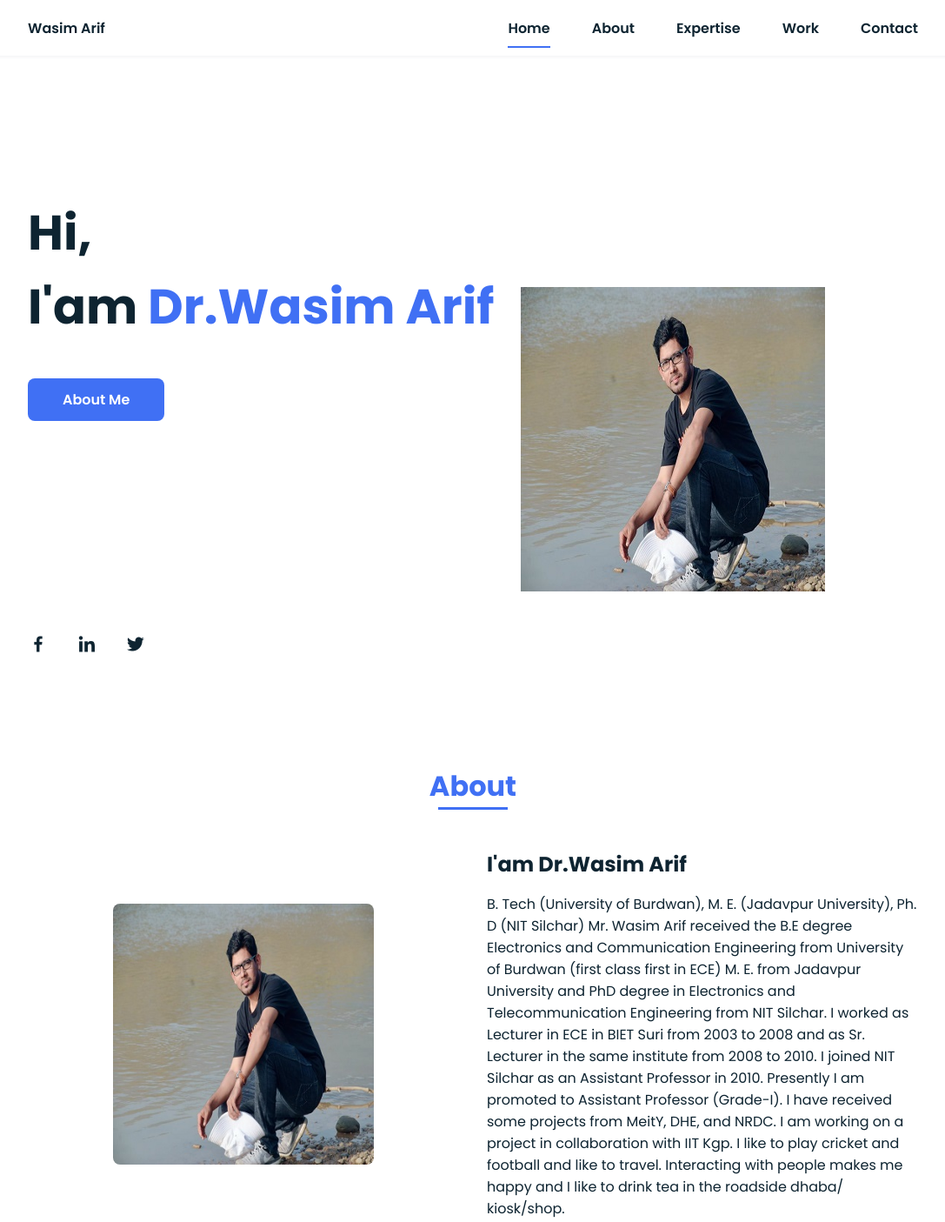
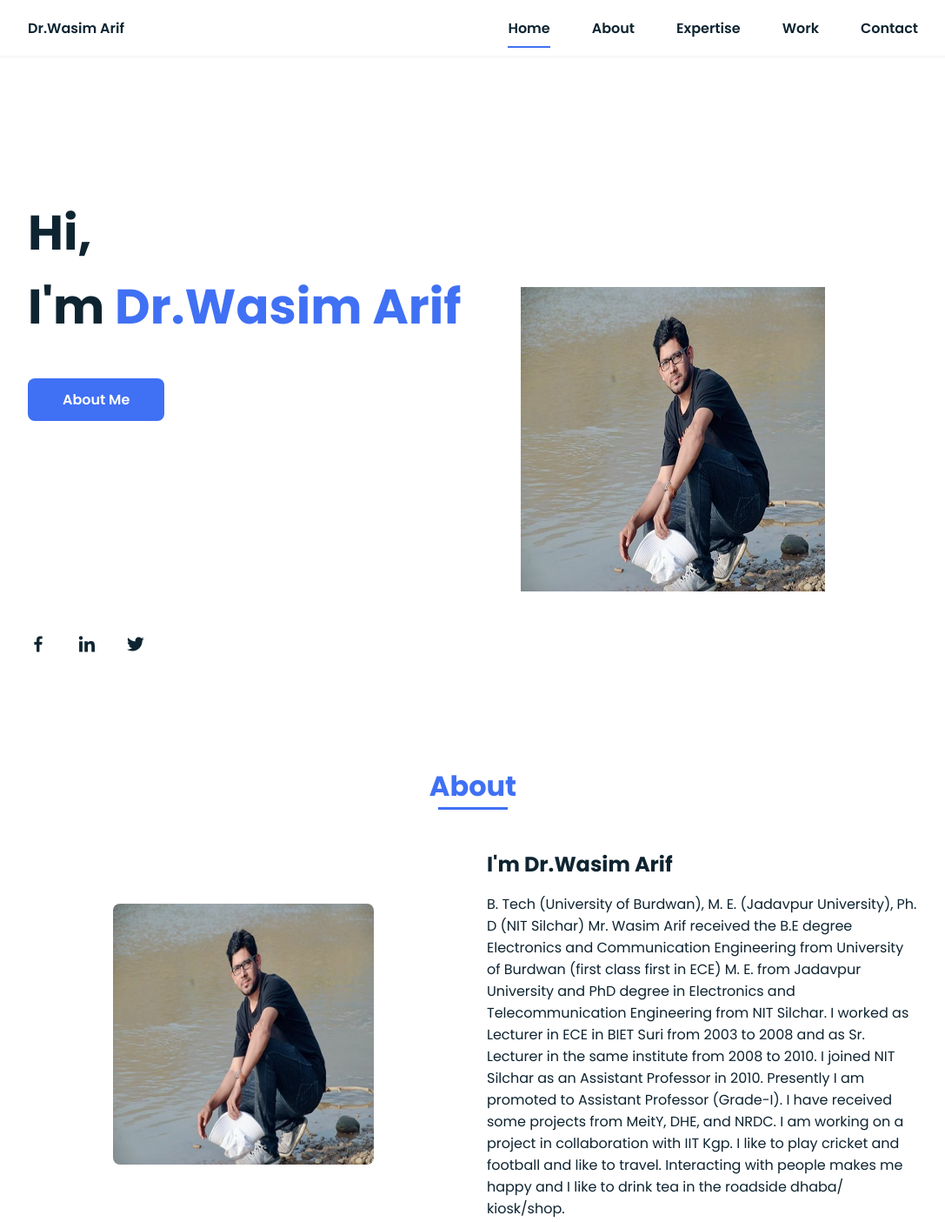
Before and after one commit to abdurcse089/Wasim-arif-portfolio, a plain HTML site: page index.html in a window 1280 px wide. Shown: the top 1405 px of the page at 87% size, without its empty margins (96-1183 px from the left). Drawn offline with nearby package versions, Linux system fonts and the light colour scheme.

Commit message:
Updated done

```diff
--- a/index.html
+++ b/index.html
@@ -19,7 +19,7 @@
     <header class="l-header">
         <nav class="nav bd-grid">
             <div>
-                <a href="#" class="nav__logo">Wasim Arif</a>
+                <a href="#" class="nav__logo">Dr.Wasim Arif</a>
             </div>
 
             <div class="nav__menu" id="nav-menu">
@@ -42,7 +42,7 @@
         <!--===== HOME =====-->
         <section class="home bd-grid" id="home">
             <div class="home__data">
-                <h1 class="home__title">Hi,<br>I'am <span class="home__title-color">Dr.Wasim Arif</span><br></h1>
+                <h1 class="home__title">Hi,<br>I'm <span class="home__title-color">Dr.Wasim Arif</span><br></h1>
 
                 <a href="file/wasim-arif.pdf" class="button">About Me</a>
             </div>
@@ -70,7 +70,7 @@
                 </div>
 
                 <div>
-                    <h2 class="about__subtitle">I'am Dr.Wasim Arif</h2>
+                    <h2 class="about__subtitle">I'm Dr.Wasim Arif</h2>
                     <p class="about__text">B. Tech (University of Burdwan), M. E. (Jadavpur University), Ph. D (NIT Silchar) Mr. Wasim Arif received the B.E degree Electronics and Communication Engineering from University of Burdwan (first class first in ECE) M. E. from Jadavpur
                         University and PhD degree in Electronics and Telecommunication Engineering from NIT Silchar. I worked as Lecturer in ECE in BIET Suri from 2003 to 2008 and as Sr. Lecturer in the same institute from 2008 to 2010. I joined NIT Silchar
                         as an Assistant Professor in 2010. Presently I am promoted to Assistant Professor (Grade-I). I have received some projects from MeitY, DHE, and NRDC. I am working on a project in collaboration with IIT Kgp. I like to play cricket
@@ -188,13 +188,13 @@
 
     <!--===== FOOTER =====-->
     <footer class="footer">
-        <p class="footer__title">WAsim Arif</p>
+        <p class="footer__title">Dr.Wasim Arif</p>
         <div class="footer__social">
             <a target="_blank" href="https://www.facebook.com/wasim.arif.ece" target="_blank" class="footer__icon"><i class='bx bxl-facebook' ></i></a>
             <a target="_blank" href="https://www.linkedin.com/in/wasim-arif-78879b102/" class="footer__icon"><i class='bx bxl-linkedin' ></i></a>
             <a target="_blank" href="arif.ece.nits@gmail.com" class="footer__icon"><i class='bx bxl-twitter' ></i></a>
         </div>
-        <p>&#169; 2020 copyright all right reserved by <span style="color:cornflowerblue;">Prophesy.ai</span></p>
+        <p>&#169; 2020 copyright all right reserved by <span style="color:cornflowerblue;">prophesy.ai</span></p>
     </footer>
 
 
```
